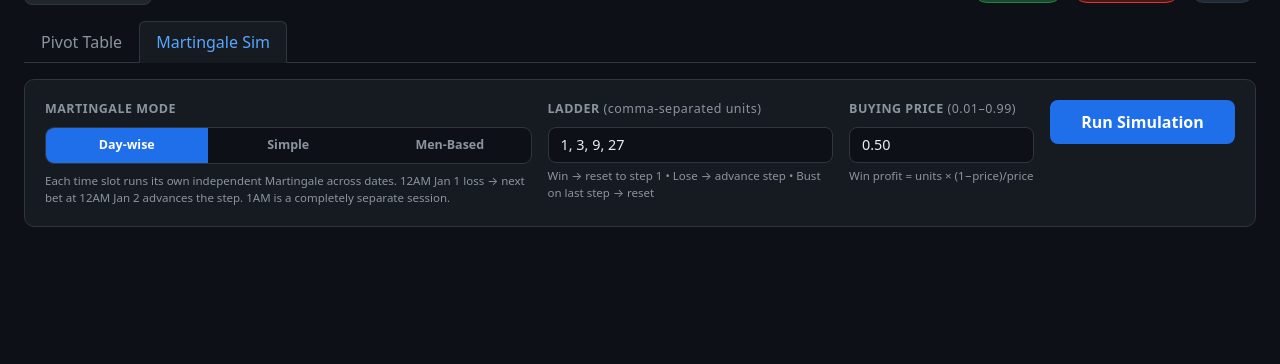
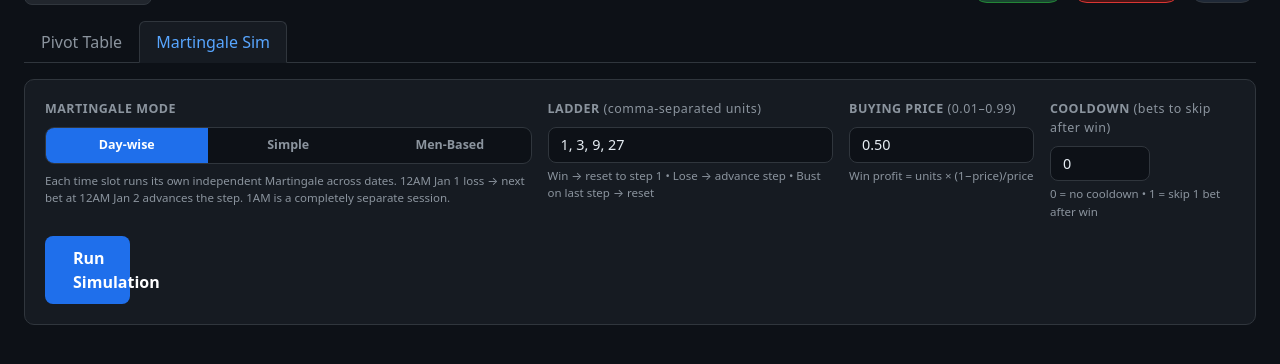
Before and after one commit to shubhghataliya/flask-project, a Flask app: template templates/result.html in a window 1280 px wide, after a click on "Martingale Sim". Shown: the part 45-409 px from the top of the page. Run offline with Flask 3, Linux system fonts and the light colour scheme; the template is opened without the code that fills it, so the values that code supplies are empty.

Commit message:
5min accept

```diff
--- a/app.py
+++ b/app.py
@@ -54,6 +54,8 @@ def time_to_minutes(t):
 
 def detect_timeframe(df):
     slugs = df['Slug'].dropna().astype(str)
+    if slugs.str.contains(r'-5m-', case=False, regex=True).any():
+        return '5m'
     if slugs.str.contains(r'-15m-', case=False, regex=True).any():
         return '15m'
     if slugs.str.contains(r'-4h-', case=False, regex=True).any():
@@ -67,7 +69,7 @@ def process_csv(content):
     df = df.dropna(subset=['_edt', 'Resolution Result'])
 
     timeframe = detect_timeframe(df)
-    if timeframe == '15m':
+    if timeframe in ('5m', '15m'):
         parse_question = parse_question_15m
     elif timeframe == '4h':
         parse_question = parse_question_4h
@@ -107,6 +109,7 @@ def process_csv(content):
     date_labels = [f"{d.strftime('%b')} {d.day}" for d in date_order]
     seen = set()
     unique_dates = [x for x in date_labels if not (x in seen or seen.add(x))]
+    dates_iso = [d.strftime('%Y-%m-%d') for d in date_order]
 
     time_df = rdf[['time', 'time_minutes']].drop_duplicates().sort_values('time_minutes')
     unique_times = list(time_df['time'])
@@ -119,17 +122,18 @@ def process_csv(content):
         if any(c for c in cells):
             rows.append({'time': ts, 'cells': cells})
 
-    return rows, unique_dates, timeframe
+    return rows, unique_dates, dates_iso, timeframe
 
 def get_saved_files():
     return sorted(f for f in os.listdir(UPLOAD_FOLDER) if f.lower().endswith('.csv'))
 
-def render_result(rows, dates, timeframe, filename):
+def render_result(rows, dates, dates_iso, timeframe, filename):
     up = sum(1 for r in rows for c in r['cells'] if c == 'Up')
     down = sum(1 for r in rows for c in r['cells'] if c == 'Down')
     total = up + down
     return render_template('result.html',
                            dates=dates,
+                           dates_iso=dates_iso,
                            rows=rows,
                            up_count=up,
                            down_count=down,
@@ -155,8 +159,8 @@ def upload():
         safe_name = secure_filename(file.filename)
         with open(os.path.join(UPLOAD_FOLDER, safe_name), 'w', encoding='utf-8') as f:
             f.write(content)
-        rows, dates, timeframe = process_csv(content)
-        return render_result(rows, dates, timeframe, safe_name)
+        rows, dates, dates_iso, timeframe = process_csv(content)
+        return render_result(rows, dates, dates_iso, timeframe, safe_name)
     except Exception as e:
         return render_template('index.html', error=str(e), saved_files=get_saved_files())
 
@@ -169,8 +173,8 @@ def load_file(filename):
     try:
         with open(path, 'r', encoding='utf-8') as f:
             content = f.read()
-        rows, dates, timeframe = process_csv(content)
-        return render_result(rows, dates, timeframe, safe_name)
+        rows, dates, dates_iso, timeframe = process_csv(content)
+        return render_result(rows, dates, dates_iso, timeframe, safe_name)
     except Exception as e:
         return render_template('index.html', error=str(e), saved_files=get_saved_files())
 
--- a/templates/result.html
+++ b/templates/result.html
@@ -238,8 +238,17 @@
               </div>
             </div>
 
+            <!-- Cooldown -->
+            <div class="col-md-2">
+              <label class="form-label d-block">Cooldown <span style="font-weight:400;text-transform:none">(bets to skip after win)</span></label>
+              <input class="form-control" type="number" id="cooldownIn" value="0" min="0" max="20" step="1" style="width:100px">
+              <div class="mt-1" style="font-size:.72rem;color:#8b949e">
+                0 = no cooldown &bull; 1 = skip 1 bet after win
+              </div>
+            </div>
+
             <!-- Run button -->
-            <div class="col-md-2 d-flex align-items-end">
+            <div class="col-md-1 d-flex align-items-end">
               <button class="btn btn-run text-white w-100" onclick="runAllSims()">Run Simulation</button>
             </div>
           </div>
@@ -277,7 +286,9 @@
             </div>
             <div class="row g-3 mb-4" id="istCards"></div>
             <div style="font-size:.75rem;font-weight:700;color:#8b949e;text-transform:uppercase;letter-spacing:.05em;margin-bottom:10px">PNL by Time Band</div>
-            <div style="position:relative;height:200px"><canvas id="istPnlChart"></canvas></div>
+            <div style="position:relative;height:200px;margin-bottom:24px"><canvas id="istPnlChart"></canvas></div>
+            <div style="font-size:.75rem;font-weight:700;color:#8b949e;text-transform:uppercase;letter-spacing:.05em;margin-bottom:10px">PNL by Day of Week</div>
+            <div style="position:relative;height:200px"><canvas id="dowPnlChart"></canvas></div>
           </div>
 
           <!-- Cumulative PNL -->
@@ -303,8 +314,9 @@
 <script src="https://cdn.jsdelivr.net/npm/bootstrap@5.3.0/dist/js/bootstrap.bundle.min.js"></script>
 <script src="https://cdn.jsdelivr.net/npm/chart.js@4.4.0/dist/chart.umd.min.js"></script>
 <script>
-var DATES = {{ dates | tojson }};
-var ROWS  = {{ rows  | tojson }};
+var DATES     = {{ dates     | tojson }};
+var DATES_ISO = {{ dates_iso | tojson }};
+var ROWS      = {{ rows      | tojson }};
 
 var STRATS      = ['all_up', 'all_down', 'same', 'opposite'];
 var STRAT_LABELS = { all_up: 'All Up', all_down: 'All Down', same: 'Same as Result', opposite: 'Opposite' };
@@ -320,6 +332,7 @@ var selectedStrat = null;
 var overlayOn     = false;
 var stepChartInst = null;
 var istPnlChartInst  = null;
+var dowPnlChartInst  = null;
 var cumPnlChartInst  = null;
 var currentLadder = [];
 
@@ -354,8 +367,9 @@ function updateModeDesc() {
 // same time slot (e.g. at 12AM Jan 3 you look at 12AM Jan 2).
 // First date of each slot is skipped (no prior reference).
 // ─────────────────────────────────────────────────────────────────
-function simulateDaywise(strategy, ladder, buyPrice) {
+function simulateDaywise(strategy, ladder, buyPrice, cooldown) {
   buyPrice = buyPrice || 0.50;
+  cooldown = cooldown || 0;
   var grandPnl = 0, grandBusts = 0, grandBets = 0, grandWins = 0;
   var grandSteps = [], grandStepWins = [];
   for (var i = 0; i < ladder.length; i++) { grandSteps.push(0); grandStepWins.push(0); }
@@ -373,18 +387,24 @@ function simulateDaywise(strategy, ladder, buyPrice) {
 
   for (var ri = 0; ri < ROWS.length; ri++) {
     var row     = ROWS[ri];
-    var step    = 0;      // step resets for each time slot
-    var prevRes = null;   // prevRes resets for each time slot
+    var step    = 0;
+    var prevRes = null;
+    var cdLeft  = 0;   // cooldown counter per slot
 
     for (var di = 0; di < DATES.length; di++) {
       var actual = row.cells[di];
-
-      // Skip missing / non-Up-Down cells without touching step or prevRes
       if (!actual || (actual !== 'Up' && actual !== 'Down')) continue;
 
-      // same/opposite: skip first date of this slot (no prior day reference)
       if (strategy === 'same' || strategy === 'opposite') {
         if (!prevRes) { prevRes = actual; continue; }
+      }
+
+      // Cooldown: skip bet, update prevRes, decrement counter
+      if (cdLeft > 0) {
+        overlaysMap[row.time][di] = { skipped: true };
+        prevRes = actual;
+        cdLeft--;
+        continue;
       }
 
       var betDir;
@@ -409,7 +429,8 @@ function simulateDaywise(strategy, ladder, buyPrice) {
         grandStepWins[curStep]++;
         slotMap[row.time].pnl  += winProfit;
         slotMap[row.time].wins++;
-        step = 0;
+        step   = 0;
+        cdLeft = cooldown;
       } else {
         grandPnl -= betAmt;
         slotMap[row.time].pnl -= betAmt;
@@ -441,8 +462,9 @@ function simulateDaywise(strategy, ladder, buyPrice) {
 // order: date-by-date, hour-by-hour within each date.
 // A loss at 12AM advances the step for the 1AM bet.
 // ─────────────────────────────────────────────────────────────────
-function simulateSimple(strategy, ladder, buyPrice) {
+function simulateSimple(strategy, ladder, buyPrice, cooldown) {
   buyPrice = buyPrice || 0.50;
+  cooldown = cooldown || 0;
   var grandPnl = 0, grandBusts = 0, grandBets = 0, grandWins = 0;
   var grandSteps = [], grandStepWins = [];
   for (var i = 0; i < ladder.length; i++) { grandSteps.push(0); grandStepWins.push(0); }
@@ -460,8 +482,8 @@ function simulateSimple(strategy, ladder, buyPrice) {
 
   var step    = 0;
   var prevRes = null;
+  var cdLeft  = 0;
 
-  // Outer = date, inner = time slot → true chronological order
   for (var di = 0; di < DATES.length; di++) {
     for (var ri = 0; ri < ROWS.length; ri++) {
       var row    = ROWS[ri];
@@ -471,6 +493,13 @@ function simulateSimple(strategy, ladder, buyPrice) {
 
       if (strategy === 'same' || strategy === 'opposite') {
         if (!prevRes) { prevRes = actual; continue; }
+      }
+
+      if (cdLeft > 0) {
+        overlaysMap[row.time][di] = { skipped: true };
+        prevRes = actual;
+        cdLeft--;
+        continue;
       }
 
       var betDir;
@@ -495,7 +524,8 @@ function simulateSimple(strategy, ladder, buyPrice) {
         grandStepWins[curStep]++;
         slotMap[row.time].pnl  += winProfit;
         slotMap[row.time].wins++;
-        step = 0;
+        step   = 0;
+        cdLeft = cooldown;
       } else {
         grandPnl -= betAmt;
         slotMap[row.time].pnl -= betAmt;
@@ -528,8 +558,9 @@ function simulateSimple(strategy, ladder, buyPrice) {
 // Man m receives candles m, m+N, m+2N, … (0-indexed).
 // Each man runs a completely independent Martingale on his subset.
 // ─────────────────────────────────────────────────────────────────
-function simulateMenBased(strategy, ladder, numMen, buyPrice) {
+function simulateMenBased(strategy, ladder, numMen, buyPrice, cooldown) {
   buyPrice = buyPrice || 0.50;
+  cooldown = cooldown || 0;
   var grandPnl = 0, grandBusts = 0, grandBets = 0, grandWins = 0;
   var grandSteps = [], grandStepWins = [];
   for (var i = 0; i < ladder.length; i++) { grandSteps.push(0); grandStepWins.push(0); }
@@ -562,7 +593,7 @@ function simulateMenBased(strategy, ladder, numMen, buyPrice) {
 
   // Simulate each man independently
   for (var m = 0; m < numMen; m++) {
-    var step = 0, prevRes = null;
+    var step = 0, prevRes = null, cdLeft = 0;
     var events = manEvents[m];
     for (var i = 0; i < events.length; i++) {
       var ev = events[i];
@@ -570,6 +601,13 @@ function simulateMenBased(strategy, ladder, numMen, buyPrice) {
 
       if (strategy === 'same' || strategy === 'opposite') {
         if (!prevRes) { prevRes = actual; continue; }
+      }
+
+      if (cdLeft > 0) {
+        overlaysMap[ev.time][ev.di] = { skipped: true, man: m + 1 };
+        prevRes = actual;
+        cdLeft--;
+        continue;
       }
 
       var betDir;
@@ -591,7 +629,8 @@ function simulateMenBased(strategy, ladder, numMen, buyPrice) {
         grandStepWins[curStep]++;
         slotMap[ev.time].pnl += winProfit;
         slotMap[ev.time].wins++;
-        step = 0;
+        step   = 0;
+        cdLeft = cooldown;
       } else {
         grandPnl -= betAmt;
         slotMap[ev.time].pnl -= betAmt;
@@ -628,16 +667,19 @@ function runAllSims() {
   if (isNaN(bp) || bp <= 0 || bp >= 1) { alert('Buying price must be between 0.01 and 0.99'); return; }
   currentBuyingPrice = bp;
 
+  var cooldown = parseInt(document.getElementById('cooldownIn').value, 10);
+  if (isNaN(cooldown) || cooldown < 0) cooldown = 0;
+
   var mode = document.querySelector('input[name="simMode"]:checked').value;
   var engine;
   if (mode === 'menbased') {
     var numMen = parseInt(document.getElementById('menCount').value, 10);
     if (isNaN(numMen) || numMen < 2) { alert('Men-Based requires at least 2 men.'); return; }
-    engine = function(s, l) { return simulateMenBased(s, l, numMen, bp); };
+    engine = function(s, l) { return simulateMenBased(s, l, numMen, bp, cooldown); };
   } else if (mode === 'daywise') {
-    engine = function(s, l) { return simulateDaywise(s, l, bp); };
+    engine = function(s, l) { return simulateDaywise(s, l, bp, cooldown); };
   } else {
-    engine = function(s, l) { return simulateSimple(s, l, bp); };
+    engine = function(s, l) { return simulateSimple(s, l, bp, cooldown); };
   }
 
   allSimResults = {};
@@ -861,8 +903,13 @@ function paintOverlay() {
       else                     td.className = 'c-empty';
 
       if (!ov) {
-        // No bet (skipped first date for same/opposite, or empty cell)
         td.textContent = (res === 'Up') ? '▲ Up' : (res === 'Down') ? '▼ Down' : '—';
+        continue;
+      }
+
+      if (ov.skipped) {
+        var mSkip = ov.man ? ' M' + ov.man : '';
+        td.innerHTML = '<span style="color:#8b949e;font-size:.72rem;font-weight:600">CD' + mSkip + '</span>';
         continue;
       }
 
@@ -1023,8 +1070,55 @@ function renderIstSection(slotResults, overlaysMap) {
     }
   });
 
+  // PNL by day of week
+  renderDowPnlChart(overlaysMap);
+
   document.getElementById('istSection').style.display    = 'block';
   document.getElementById('cumPnlSection').style.display = 'block';
+}
+
+function computeDowPnl(overlaysMap) {
+  var dayPnl = [0, 0, 0, 0, 0, 0, 0]; // Sun=0 … Sat=6
+  for (var ri = 0; ri < ROWS.length; ri++) {
+    var ovs = overlaysMap[ROWS[ri].time];
+    if (!ovs) continue;
+    for (var di = 0; di < DATES_ISO.length; di++) {
+      var ov = ovs[di];
+      if (!ov || ov.skipped) continue;
+      var dow = new Date(DATES_ISO[di] + 'T00:00:00').getDay();
+      dayPnl[dow] += ov.won ? ov.winProfit : -ov.bet;
+    }
+  }
+  return dayPnl;
+}
+
+function renderDowPnlChart(overlaysMap) {
+  if (dowPnlChartInst) { dowPnlChartInst.destroy(); dowPnlChartInst = null; }
+  var dayLabels = ['Sunday', 'Monday', 'Tuesday', 'Wednesday', 'Thursday', 'Friday', 'Saturday'];
+  var dayPnl    = computeDowPnl(overlaysMap);
+  var colors    = dayPnl.map(function(p) { return p >= 0 ? '#3fb950' : '#f85149'; });
+  var rounded   = dayPnl.map(function(p) { return parseFloat(p.toFixed(2)); });
+
+  dowPnlChartInst = new Chart(document.getElementById('dowPnlChart').getContext('2d'), {
+    type: 'bar',
+    data: {
+      labels: dayLabels,
+      datasets: [{ label: 'PNL ($)', data: rounded, backgroundColor: colors, borderRadius: 6, borderSkipped: false }]
+    },
+    options: {
+      responsive: true, maintainAspectRatio: false, animation: { duration: 400 },
+      plugins: {
+        legend: { display: false },
+        tooltip: { callbacks: { label: function(it) { return (it.raw >= 0 ? '+$' : '-$') + Math.abs(it.raw).toFixed(2); } } }
+      },
+      scales: {
+        x: { grid: { color: '#21262d' }, ticks: { color: '#8b949e' } },
+        y: { grid: { color: '#21262d' },
+             ticks: { color: '#8b949e', callback: function(v) { return (v >= 0 ? '$' : '-$') + Math.abs(v).toFixed(2); } },
+             title: { display: true, text: 'PNL ($)', color: '#8b949e' } }
+      }
+    }
+  });
 }
 
 // ─── Helpers ───
```
